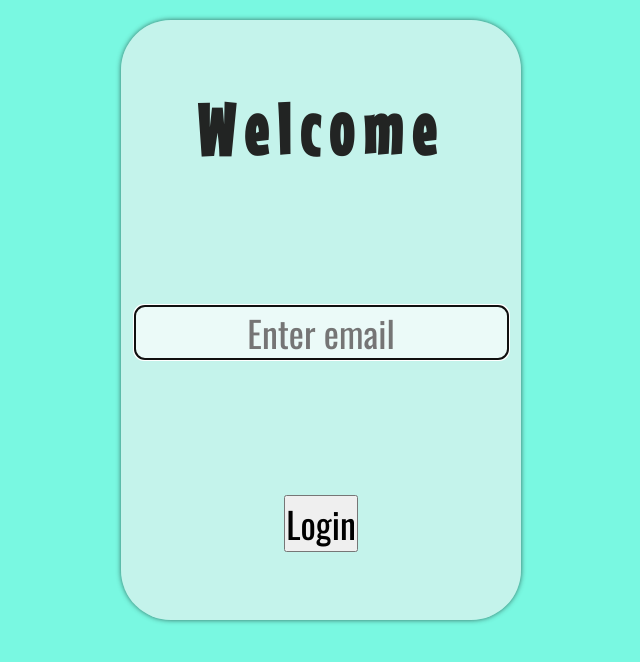
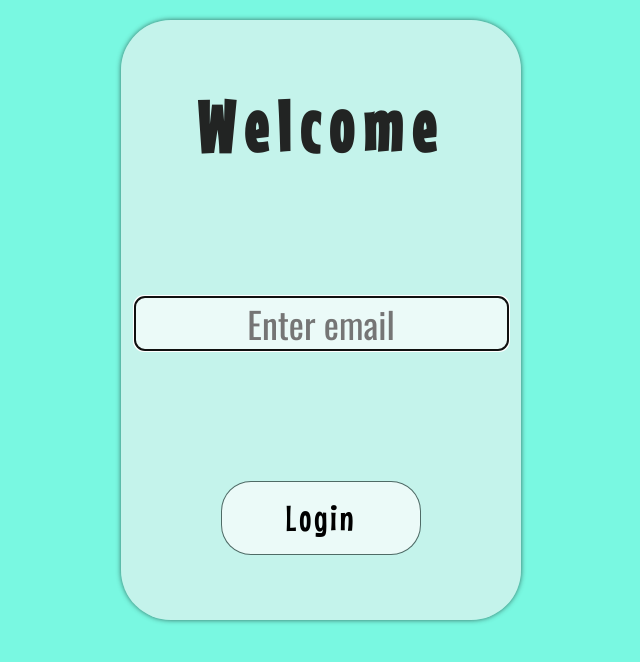
Before and after one commit to GeracNeto/dog-breed, a React (Vite) app: page / in a window 1280 px wide. Shown: the top 662 px of the page, without its empty margins (319-959 px from the left). Built offline with nearby package versions, Linux system fonts and the light colour scheme.

Commit message:
Criado estilo para o botão de login

```diff
--- a/src/components/Button/style.css
+++ b/src/components/Button/style.css
@@ -0,0 +1,24 @@
+#login-button{
+    width: 200px;
+
+    line-height: 2;
+    font-family: 'Mouse Memoirs', sans-serif;
+    letter-spacing: 3px;
+    font-size: 1.5rem;
+
+    border-radius: 30px;
+    border: 1px solid #1d3d37c0;
+
+    background-color: #f9fdfcbd;
+}
+
+#login-button:hover{
+    background-color: #04f3c779;
+    transform: translateY(-5px);
+    box-shadow: 0 10px 20px rgba(0, 0, 0, 0.2);
+}
+
+#login-button:active{
+    transform: translateY(5px);
+    box-shadow: 0 5px 10px rgba(7, 19, 194, 0.5);
+}
```
